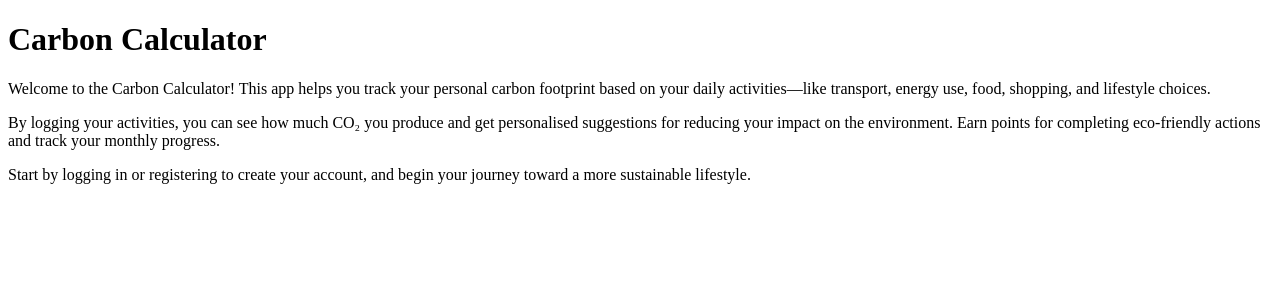
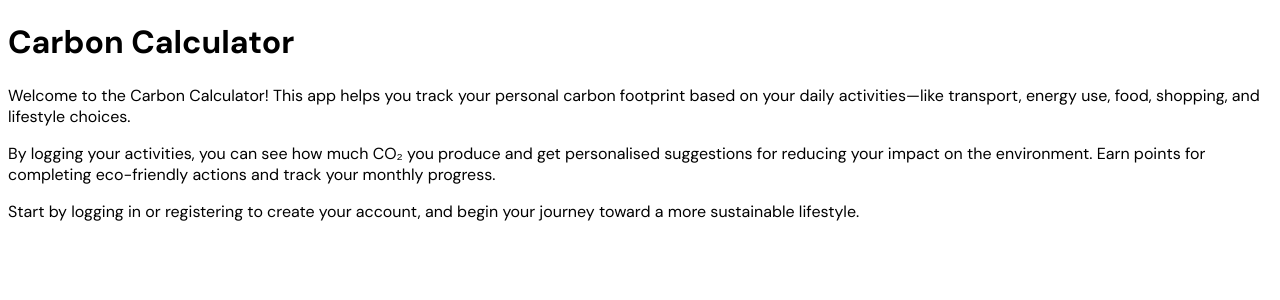
Before and after one commit to sdg877/carbon_calculator_fe, a Next.js app: page / in a window 1280 px wide. Shown: the top 300 px of the page. Built offline with nearby package versions, Linux system fonts and the light colour scheme.

Commit message:
DM Sans font added.

```diff
--- a/src/app/layout.js
+++ b/src/app/layout.js
@@ -1,3 +1,11 @@
+import { DM_Sans } from 'next/font/google'
+
+const dmSans = DM_Sans({
+  subsets: ['latin'],
+  weight: ['400', '500', '700'],
+  display: 'swap',
+})
+
 export const metadata = {
   title: 'Carbon Calculator',
   description: '...',
@@ -6,7 +14,7 @@ export const metadata = {
 export default function RootLayout({ children }) {
   return (
     <html lang="en">
-      <body>{children}</body>
+      <body className={dmSans.className}>{children}</body>
     </html>
   )
 }
```
